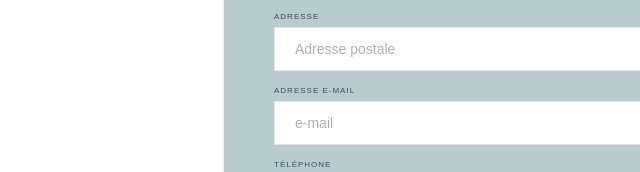
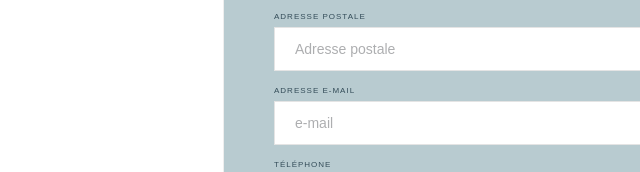
Before and after one commit to nvxad/test, a plain HTML site: page contact.html in a window 1280 px wide. Shown: the part 334-506 px from the top of the page, 51-691 px from the left. Drawn offline with nearby package versions, Linux system fonts and the light colour scheme; a script that the page names is missing.

Commit message:
Update contact.html

```diff
--- a/contact.html
+++ b/contact.html
@@ -51,7 +51,7 @@
             <div class="paragraph-light">Remplissez le formulaire avec vos informations afin de faciliter la création d&#x27;un devis. Je vous recontacterai par mail ou par téléphone.</div>
             <label for="Name" class="field-label">Nom et prenom</label>
             <input class="text-field cc-contact-field w-input" maxlength="256" name="name" data-name="Name" placeholder="Nom et Prénom" type="text" id="Name" required="">
-            <label for="Adresse" class="field-label-2">Adresse</label>
+            <label for="Adresse" class="field-label-2">Adresse Postale</label>
             <input class="text-field cc-contact-field w-input" maxlength="256" name="Adresse" data-name="Adresse" placeholder="Adresse postale" type="text" id="Adresse" required="">
             <label for="Email" class="field-label-3">Adresse e-mail</label>
             <input class="text-field cc-contact-field w-input" maxlength="256" name="Email" data-name="Email" placeholder="e-mail" type="email" id="Email" required=""><label for="Telephone" class="field-label-4">Téléphone</label>
```
